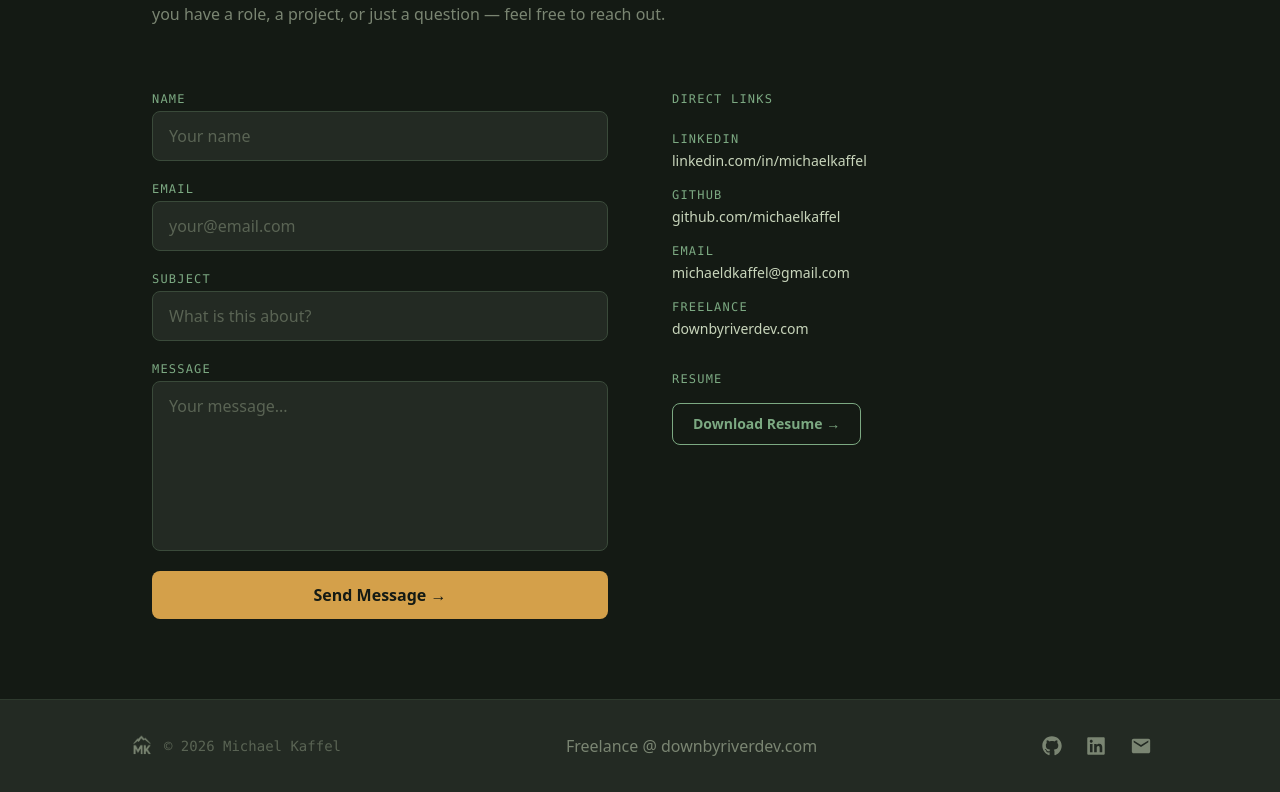
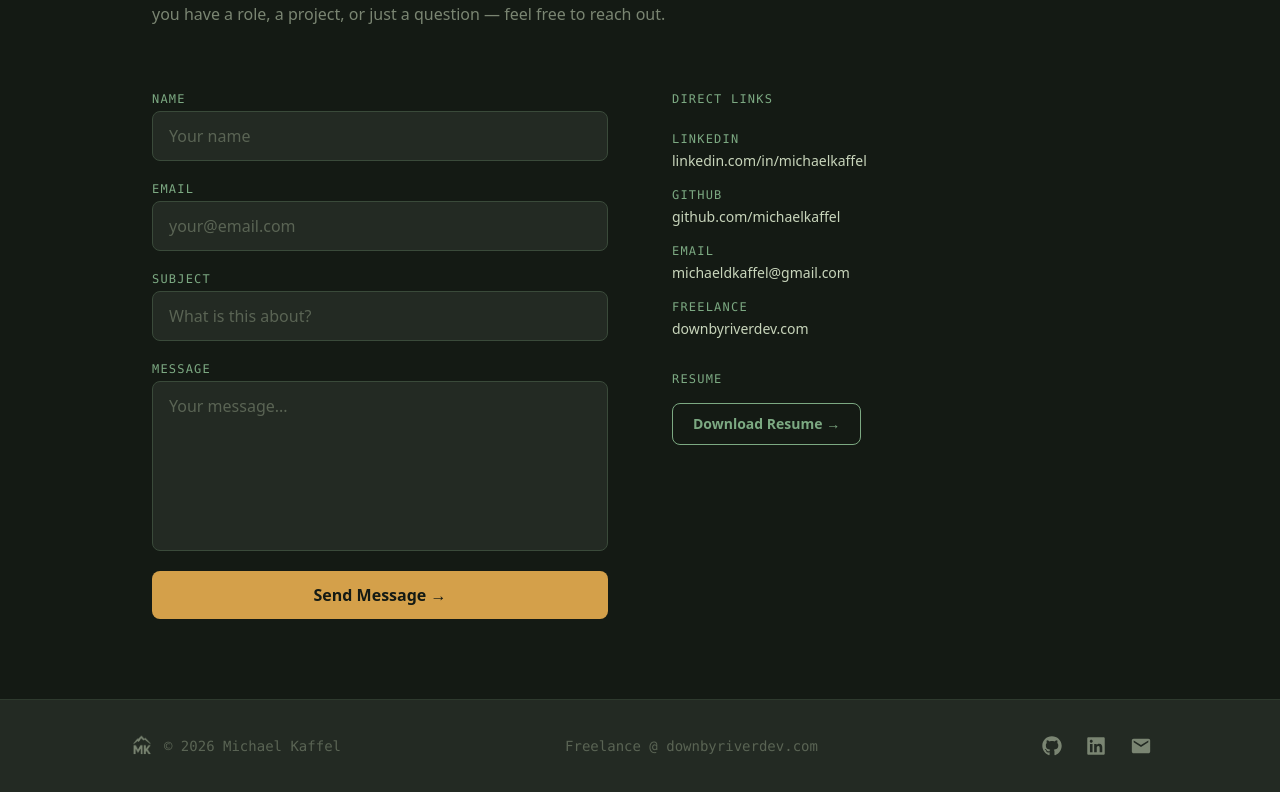
Before and after one commit to michaelkaffel/portfolio, a React (Vite) app: page /contact in a window 1280 px wide. Shown: the part 222-1014 px from the top of the page. Built offline with nearby package versions, Linux system fonts and the light colour scheme.

Commit message:
final dbrd.com tie ins

```diff
--- a/src/components/Footer.jsx
+++ b/src/components/Footer.jsx
@@ -14,7 +14,7 @@ const Footer = () => {
                 </div>
 
                 <a href="https://downbyriverdev.com" target="_blank" rel="noopener">
-                    Freelance @ downbyriverdev.com
+                    <p  className='text-moss-text-muted text-sm font-mono hover:text-moss-green transition-colors duration-200'>Freelance @ downbyriverdev.com</p>
                 </a>
 
 
--- a/src/pages/About.jsx
+++ b/src/pages/About.jsx
@@ -34,7 +34,7 @@ const About = () => {
                     <div className='flex flex-col gap-4'>
                         <h1 className='text-4xl font-bold text-moss-text-primary'>About Me</h1>
                         <p className='text-moss-text-primary text-lg leading-relaxed'>
-                            I'm a <a href="downbyriverdev.com" target='_blank' rel='noreferrer' className='underline'>freelance</a> full-stack developer and QA engineer. I bring over six years of
+                            I'm a <a href="https://downbyriverdev.com/" target='_blank' rel='noreferrer' className='underline hover:text-moss-green transition-colors duration-200'>freelance</a> full-stack developer and QA engineer. I bring over six years of
                             real-world testing experience while being part of
                             a web team responsible for QA — running pre- and post-release test
                             cycles, documenting bugs with full repro steps, validating across
--- a/src/pages/Contact.jsx
+++ b/src/pages/Contact.jsx
@@ -145,7 +145,7 @@ const Contact = () => {
                                     { label: 'LinkedIn', href: 'https://www.linkedin.com/in/michaelkaffel/', display: 'linkedin.com/in/michaelkaffel' },
                                     { label: 'GitHub', href: 'https://github.com/michaelkaffel', display: 'github.com/michaelkaffel' },
                                     { label: 'Email', href: 'mailto:michaeldkaffel@gmail.com', display: 'michaeldkaffel@gmail.com' },
-                                    { label: 'Freelance', href: 'downbyruverdev.com', display: 'downbyriverdev.com' },
+                                    { label: 'Freelance', href: 'https://downbyriverdev.com/', display: 'downbyriverdev.com' },
                                 ].map(({ label, href, display }) => (
                                     <li key={label} className='flex flex-col gap-1'>
                                         <span className='text-moss-green font-mono text-xs uppercase tracking-widest'>
```
